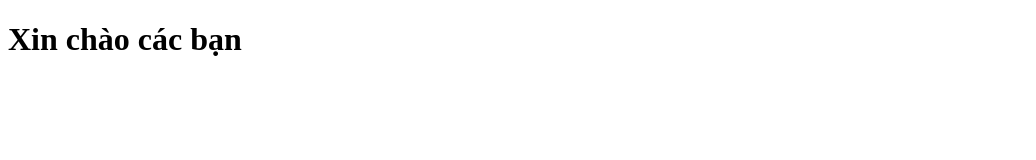
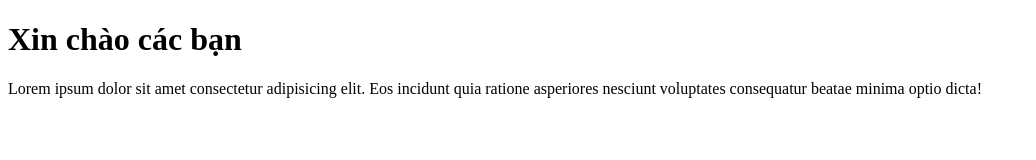
Before and after one commit to buihien0109/java-12, a plain HTML site: page index.html in a window 1280 px wide. Shown: the whole page, without its empty margins (0-1036 px from the left). Drawn offline with Linux system fonts and the light colour scheme.

Commit message:
Thêm nội dung cho file

```diff
--- a/index.html
+++ b/index.html
@@ -8,5 +8,6 @@
 </head>
 <body>
     <h1>Xin chào các bạn</h1>
+    <p>Lorem ipsum dolor sit amet consectetur adipisicing elit. Eos incidunt quia ratione asperiores nesciunt voluptates consequatur beatae minima optio dicta!</p>
 </body>
 </html>
```
